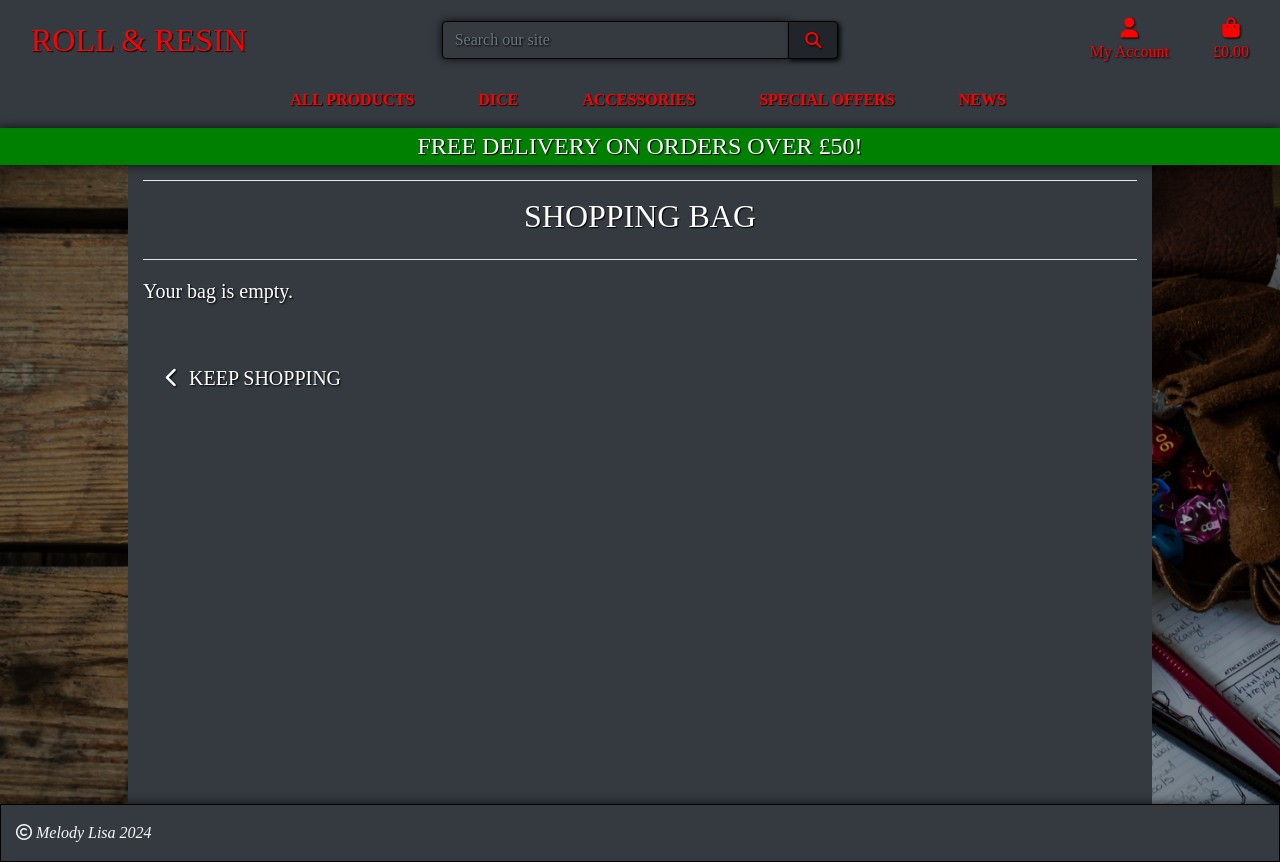
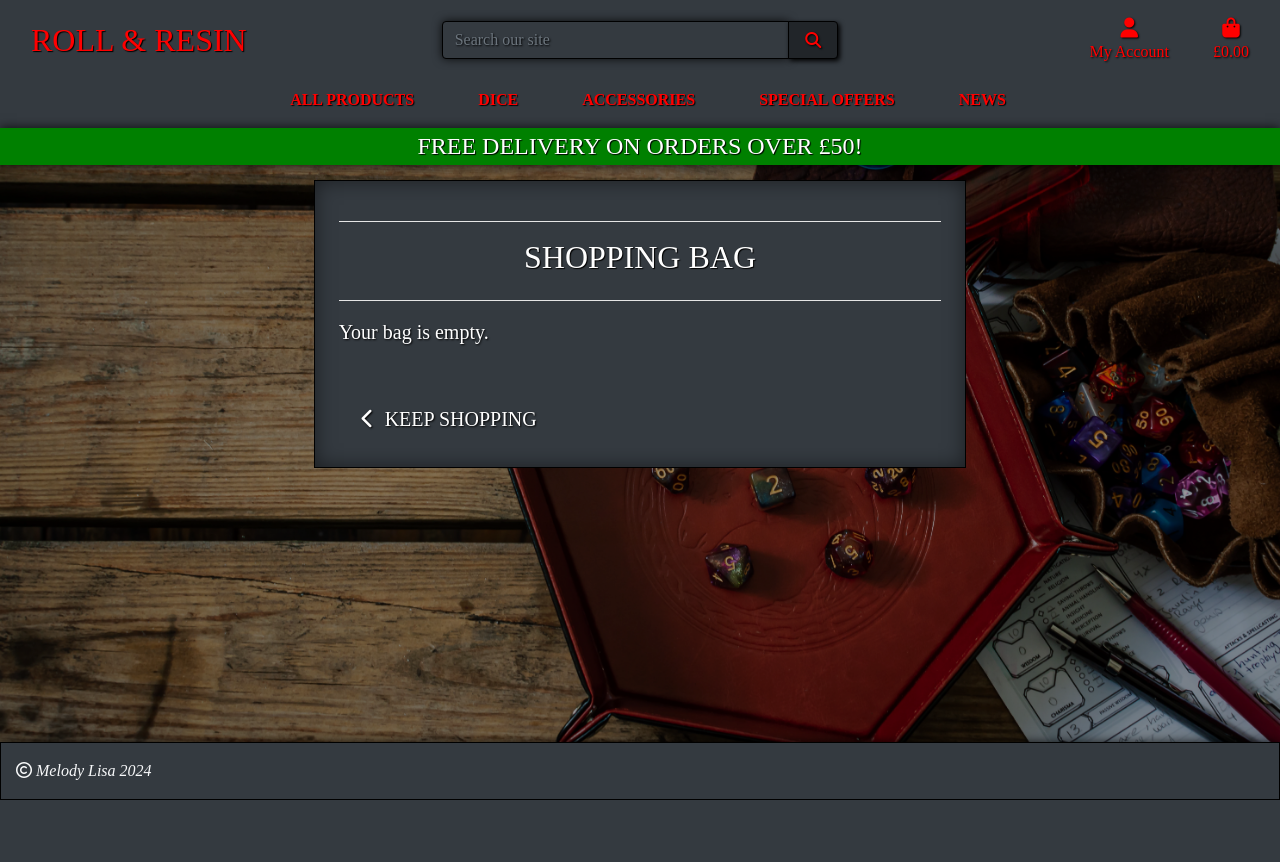
Before and after one commit to Melody-Lisa/roll-resin, a Django app: page /bag/ in a window 1280 px wide. After the commit the page ends 800 px from the top, so only its background shows below. Run offline with Django 3.2, Linux system fonts and the light colour scheme; parts of the project's set-up code (start-up, migrations or seed data) failed here and were passed over; some libraries are stand-ins or nearby versions; some web fonts are replaced.

Commit message:
Add user's name on profile and improve content box styling in bag

```diff
--- a/bag/templates/bag/bag.html
+++ b/bag/templates/bag/bag.html
@@ -11,11 +11,10 @@
 {% endblock %}
 
 {% block content %}
-{% if bag_items %}
-<div class="container bg-dark text-white text-shadow">
-    {% else %}
-    <div class="container bg-dark text-white text-shadow" style="height: 80vh;">
-        {% endif %}
+<div class="container my-3">
+    <div class="row align-items-center justify-content-center text-shadow">
+        <div class="col-12 col-lg-8">
+            <div class="content-box p-4 rounded-0 bg-dark shade-invert border-black box-shadow text-white">
                 <div class="row">
                     <div class="col">
                         <hr>
@@ -68,7 +67,8 @@
                                             <div class="form-group">
                                                 <div class="input-group">
                                                     <div class="input-group-prepend">
-                                                <button class="decrement-qty btn-dark btn btn-sm btn-down rounded-0"
+                                                        <button
+                                                            class="decrement-qty btn-dark btn btn-sm btn-down rounded-0"
                                                             data-item_id="{{ item.item_id }}"
                                                             id="decrement-qty_{{ item.item_id }}">
                                                             <span>
@@ -78,9 +78,11 @@
                                                     </div>
                                                     <input class="form-control form-control-sm qty_input" type="number"
                                                         name="quantity" value="{{ item.quantity }}" min="1" max="99"
-                                                data-item_id="{{ item.item_id }}" id="id_qty_{{ item.item_id }}">
+                                                        data-item_id="{{ item.item_id }}"
+                                                        id="id_qty_{{ item.item_id }}">
                                                     <div class="input-group-append">
-                                                <button class="increment-qty btn-dark btn btn-sm btn-up rounded-0"
+                                                        <button
+                                                            class="increment-qty btn-dark btn btn-sm btn-up rounded-0"
                                                             data-item_id="{{ item.item_id }}"
                                                             id="increment-qty_{{ item.item_id }}">
                                                             <span>
@@ -105,7 +107,8 @@
                                     <td colspan="5" class="pt-5 text-right text-white">
                                         <h6><strong>Bag Total: ${{ total|floatformat:2 }}</strong></h6>
                                         <h6>Delivery: ${{ delivery|floatformat:2 }}</h6>
-                                <h4 class="mt-4"><strong>Grand Total: ${{ grand_total|floatformat:2 }}</strong></h4>
+                                        <h4 class="mt-4"><strong>Grand Total: ${{ grand_total|floatformat:2 }}</strong>
+                                        </h4>
                                         {% if free_delivery_delta > 0 %}
                                         <p class="mb-1 text-danger">
                                             You could get free delivery by spending just
@@ -117,7 +120,8 @@
                                 </tr>
                                 <tr>
                                     <td colspan="5" class="text-right">
-                                <a href="{% url 'products' %}" class="btn btn-dark btn-outline-black rounded-0 btn-lg">
+                                        <a href="{% url 'products' %}"
+                                            class="btn btn-dark btn-outline-black rounded-0 btn-lg">
                                             <span class="icon">
                                                 <i class="fas fa-chevron-left"></i>
                                             </span>
@@ -142,6 +146,9 @@
                             <span class="text-uppercase">Keep Shopping</span>
                         </a>
                         {% endif %}
+                    </div>
+                </div>
+            </div>
         </div>
     </div>
 </div>
--- a/profiles/templates/profiles/profile.html
+++ b/profiles/templates/profiles/profile.html
@@ -19,7 +19,7 @@
         <div class="col-12 col-lg-8">
             <div class="content-box p-4 rounded-0 bg-dark shade-invert border-black box-shadow text-white">
                 <hr>
-                <h2 class="logo-font text-center mb-4">profile</h2>
+                <h2 class="logo-font text-center mb-4">{{user}}'s profile</h2>
                 <hr>
 
                 <div class="row">
```
Lines whose indentation alone changed are shown as unchanged.
